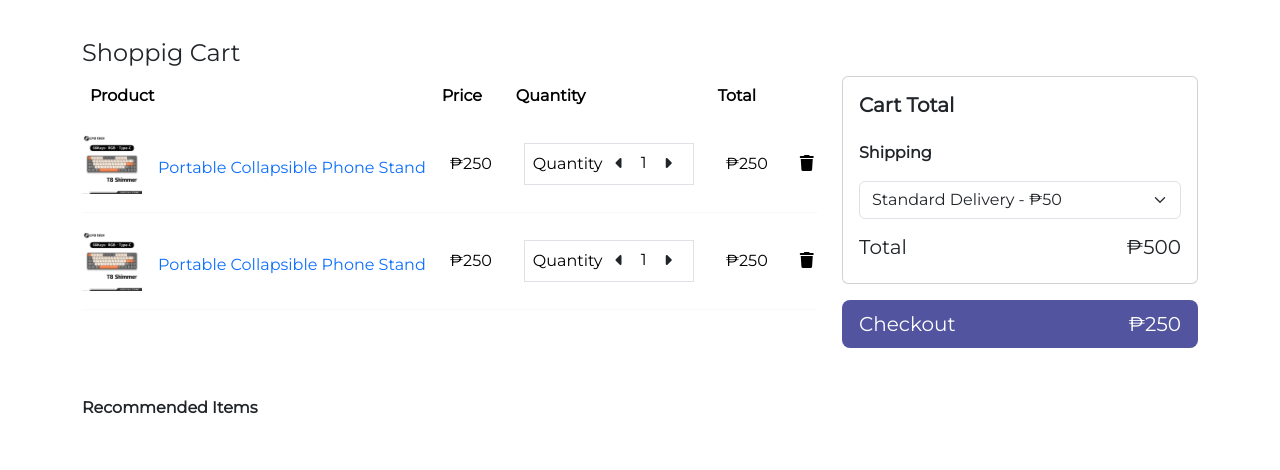
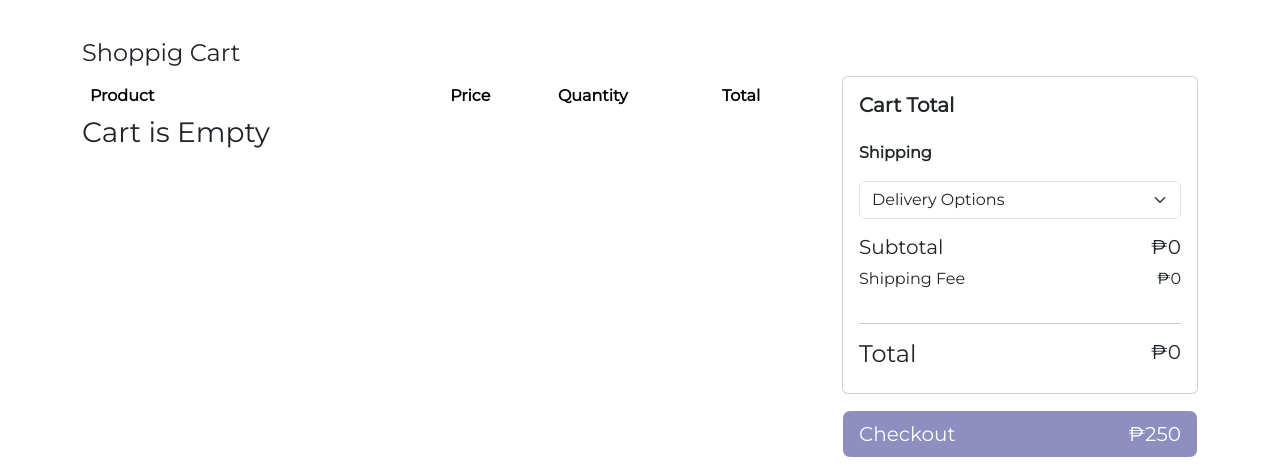
Before and after one commit to dovecancode/Gadget-World, a plain HTML site: page cart.html in a window 1280 px wide. Shown: the part 89-559 px from the top of the page. Drawn offline with nearby package versions, Linux system fonts and the light colour scheme.

Commit message:
added the list of carts

```diff
--- a/cart.html
+++ b/cart.html
@@ -59,50 +59,7 @@
                       <th class="border-0" scope="col">Total</th>
                     </tr>
                   </thead>
-                  <tbody class="border-0">
-                    <tr>
-                      <td class="ps-0 py-3 border-light">
-                        <a href="#" class="d-flex gap-3 align-items-center">
-                          <img src="img/items/keyboard-1.jpg" alt="" width="60" />
-                          <p class="mt-4">Portable Collapsible Phone Stand</p>
-                        </a>
-                      </td>
-                      <td class="p-3 align-middle border-light">₱250</td>
-                      <td class="p-3 align-middle border-light">
-                        <div class="q border px-2 quantity d-flex align-items-center justify-content-between">
-                          <p class="my-2">Quantity</p>
-                          <div class="quantity">
-                            <button class="btn"><i class="fa-solid fa-caret-left"></i></button>
-                            <span>1</span>
-                            <button class="btn"><i class="fa-solid fa-caret-right"></i></button>
-                          </div>
-                        </div>
-                      </td>
-                      <td class="p-3 align-middle border-light">₱250</td>
-                      <td class="p-3 align-middle border-light"><i class="fa-solid fa-trash"></i></td>
-                    </tr>
-                    <tr>
-                      <td class="ps-0 py-3 border-light">
-                        <a href="#" class="d-flex gap-3 align-items-center">
-                          <img src="img/items/keyboard-1.jpg" alt="" width="60" />
-                          <p class="mt-4">Portable Collapsible Phone Stand</p>
-                        </a>
-                      </td>
-                      <td class="p-3 align-middle border-light">₱250</td>
-                      <td class="p-3 align-middle border-light">
-                        <div class="q border px-2 quantity d-flex align-items-center justify-content-between">
-                          <p class="my-2">Quantity</p>
-                          <div class="quantity">
-                            <button class="btn"><i class="fa-solid fa-caret-left"></i></button>
-                            <span>1</span>
-                            <button class="btn"><i class="fa-solid fa-caret-right"></i></button>
-                          </div>
-                        </div>
-                      </td>
-                      <td class="p-3 align-middle border-light">₱250</td>
-                      <td class="p-3 align-middle border-light"><i class="fa-solid fa-trash"></i></td>
-                    </tr>
-                  </tbody>
+                  <tbody class="border-0"></tbody>
                 </table>
               </div>
             </div>
@@ -112,20 +69,30 @@
                   <h5 class="card-title fw-bolder mb-4">Cart Total</h5>
                   <p class="card-text fw-bolder">Shipping</p>
                   <div class="shipping-options mb-3">
-                    <select class="form-select" aria-label="Default select example">
-                      <option selected>Standard Delivery - ₱50</option>
-                      <option value="1">Fast Delivery - ₱100</option>
-                      <option value="2">More Faster Delivery - ₱500</option>
-                      <option value="3">Door step right away Delivery 5min minimum - ₱1000</option>
+                    <select id="deliveryFeeOption" class="form-select" aria-label="Default select example">
+                      <option selected value="0">Delivery Options</option>
+                      <option value="50">Standard Delivery - ₱50</option>
+                      <option value="100">Fast Delivery - ₱100</option>
+                      <option value="500">More Faster Delivery - ₱500</option>
+                      <option value="1000">Door step right away Delivery 5min minimum - ₱1000</option>
                     </select>
                   </div>
                   <div class="d-flex justify-content-between">
-                    <p class="h5">Total</p>
-                    <p class="h5">₱500</p>
+                    <p class="h5">Subtotal</p>
+                    <p class="h5" id="subtotal">₱0</p>
+                  </div>
+                  <div class="d-flex justify-content-between">
+                    <p>Shipping Fee</p>
+                    <p id="deliveryFee">₱0</p>
+                  </div>
+                  <hr />
+                  <div class="d-flex justify-content-between">
+                    <p class="h4">Total</p>
+                    <p class="h5" id="total">₱0</p>
                   </div>
                 </div>
               </div>
-              <button type="button" class="btn btn-purple btn-block btn-lg">
+              <button disabled type="button" class="btn btn-purple btn-block btn-lg" id="checkoutBtn">
                 <div class="d-flex justify-content-between">
                   <span>Checkout</span>
                   <span>₱250</span>
--- a/css/utils.css
+++ b/css/utils.css
@@ -1,5 +1,6 @@
 /* utils */
-.btn-purple {
+.btn-purple,
+.btn:disabled {
   background: var(--primary-color);
   color: #fff;
   transition: all 0.5s;
--- a/script.js
+++ b/script.js
@@ -191,6 +191,109 @@ const renderSpecificItem = () => {
   sliderThumb()
 }
 
+const renderCartItems = () => {
+  const tbody = document.querySelector('tbody')
+  if (cartCountItems.length) {
+    tbody.innerHTML = cartCountItems
+      .map((cart) => {
+        return `<tr>
+        <td class="ps-0 py-3 border-light">
+          <a href="item-details.html?id=${cart.id}" class="d-flex gap-3 align-items-center">
+            <img src="${cart.featureImg}" alt="" width="60" />
+            <p class="mt-4">${cart.title}</p>
+          </a>
+        </td>
+        <td class="p-3 align-middle border-light">₱${formatPrice(cart.price)}</td>
+        <td class="p-3 align-middle border-light">
+          <div class="q border px-2 quantity d-flex align-items-center justify-content-between">
+            <p class="my-2">Quantity</p>
+            <div class="quantity">
+              <button class="btn subtractQ" data-id="${cart.id}"><i class="fa-solid fa-caret-left"></i></button>
+              <span id="quantity">${cart.cartCount}</span>
+              <button class="btn addQ" data-id="${cart.id}"><i class="fa-solid fa-caret-right"></i></button>
+            </div>
+          </div>
+        </td>
+        <td class="p-3 align-middle border-light">₱${formatPrice(cart.price * cart.cartCount)}</td>
+        <td class="p-3 align-middle border-light"><i class="fa-solid fa-trash trashItem" data-id="${cart.id}"></i></td>
+      </tr>`
+      })
+      .join('')
+  } else {
+    tbody.innerHTML = '<h3>Cart is Empty</h3>'
+  }
+
+  // add and subtract quantity product
+  const addQ = document.querySelectorAll('.addQ')
+  const subtractQ = document.querySelectorAll('.subtractQ')
+  const trashItem = document.querySelectorAll('.trashItem')
+  addQ.forEach((add) => {
+    add.addEventListener('click', () => changeQuantity('add', +add.dataset.id))
+  })
+  subtractQ.forEach((sub) => {
+    sub.addEventListener('click', () => changeQuantity('subract', +sub.dataset.id))
+  })
+
+  trashItem.forEach((trash) => {
+    trash.addEventListener('click', function (e) {
+      const el = e.target
+      if (el.classList.contains('trashItem')) {
+        deleteCartItem(trash.dataset.id)
+      }
+    })
+  })
+}
+
+const renderCartTotal = () => {
+  const subtotal = document.getElementById('subtotal')
+  const deliveryFeeOption = document.getElementById('deliveryFeeOption')
+  const deliveryFee = document.getElementById('deliveryFee')
+  const total = document.getElementById('total')
+
+  const checkoutBtn = document.getElementById('checkoutBtn')
+  let totalPrice = 0
+  let shippingFee = 0
+
+  cartCountItems.forEach((cart) => {
+    totalPrice += cart.price * cart.cartCount
+    totalPrice += shippingFee
+  })
+
+  subtotal.textContent = `₱${formatPrice(totalPrice)}`
+  total.textContent = `₱${formatPrice(totalPrice + +shippingFee)}`
+
+  deliveryFeeOption.addEventListener('change', function () {
+    shippingFee = deliveryFeeOption.value
+    deliveryFee.textContent = `₱${deliveryFeeOption.value}`
+    total.textContent = `₱${formatPrice(totalPrice + +shippingFee)}`
+    // if there is shipping fee make the button enable else disabled
+    Number(shippingFee) ? (checkoutBtn.disabled = false) : (checkoutBtn.disabled = true)
+  })
+}
+
+const changeQuantity = (action, id) => {
+  cartCountItems = cartCountItems.map((cart) => {
+    let cartCount = cart.cartCount
+    if (cart.id === id) {
+      if (action === 'add') {
+        cartCount++
+      } else if (action === 'subract') {
+        cartCount--
+        if (cartCount <= 0) {
+          cartCount = 1
+        }
+      }
+    }
+    return {
+      ...cart,
+      cartCount,
+    }
+  })
+  localStorage.setItem('cart', JSON.stringify(cartCountItems))
+  renderCartItems()
+  renderCartTotal()
+}
+
 // stack overflow
 const formatPrice = (num) => {
   return String(num).replace(/(.)(?=(\d{3})+$)/g, '$1,')
@@ -208,6 +311,10 @@ const renderWhichPage = () => {
     case '/item-details.html':
       renderSpecificItem()
       break
+    case '/cart.html':
+      renderCartItems()
+      renderCartTotal()
+      break
   }
 }
 formSlider()
```
